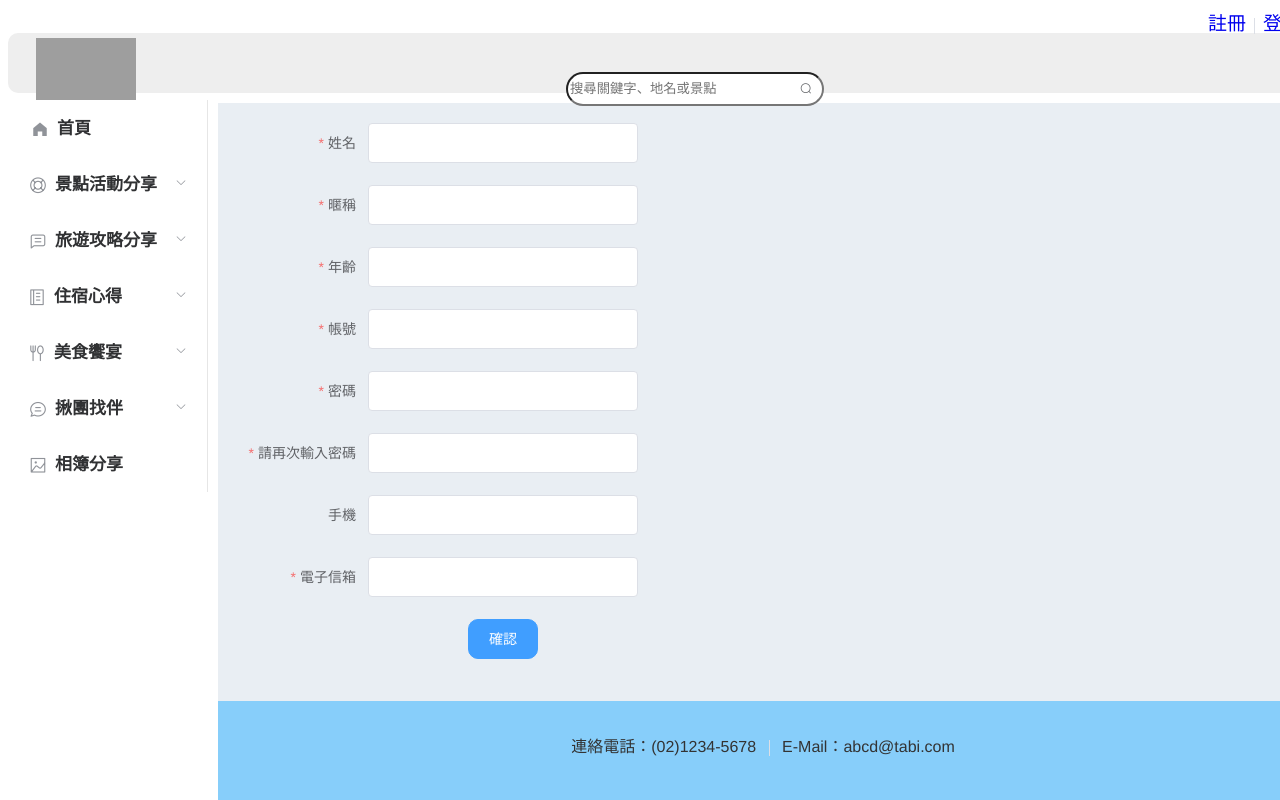
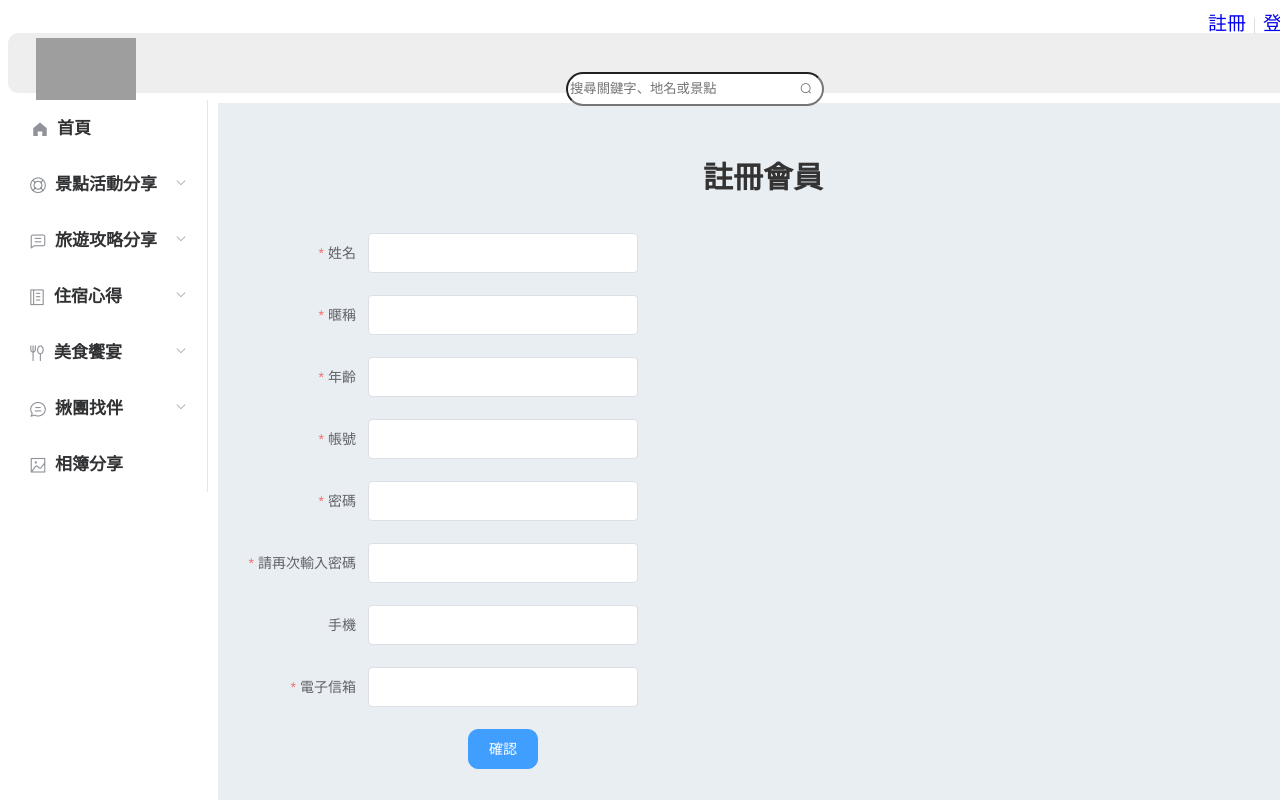
Before and after one commit to Andyhinahime/travel-forum, a Vue app: page /home/user/register in a window 1280 px wide. Shown: the top 800 px of the page. Built offline with nearby package versions, Linux system fonts and the light colour scheme; grey boxes are pictures that could not be loaded; a web font is replaced by a local one.

Commit message:
2023/03/02 增加註冊頁面

```diff
--- a/src/views/User/RegisterUserView.vue
+++ b/src/views/User/RegisterUserView.vue
@@ -1,5 +1,6 @@
 <template>
     <div>
+        <h1 style="font-family: homeFontStyle;line-height: 30px;font-size: 30px" >註冊會員</h1>
         <el-form :rules="rules" ref="registerUser" :model="registerUser" class="registerUser" label-width="130px">
             <el-form-item class="registerUser" label="姓名" prop="name">
                 <el-input  v-model="registerUser.name"></el-input>
```
